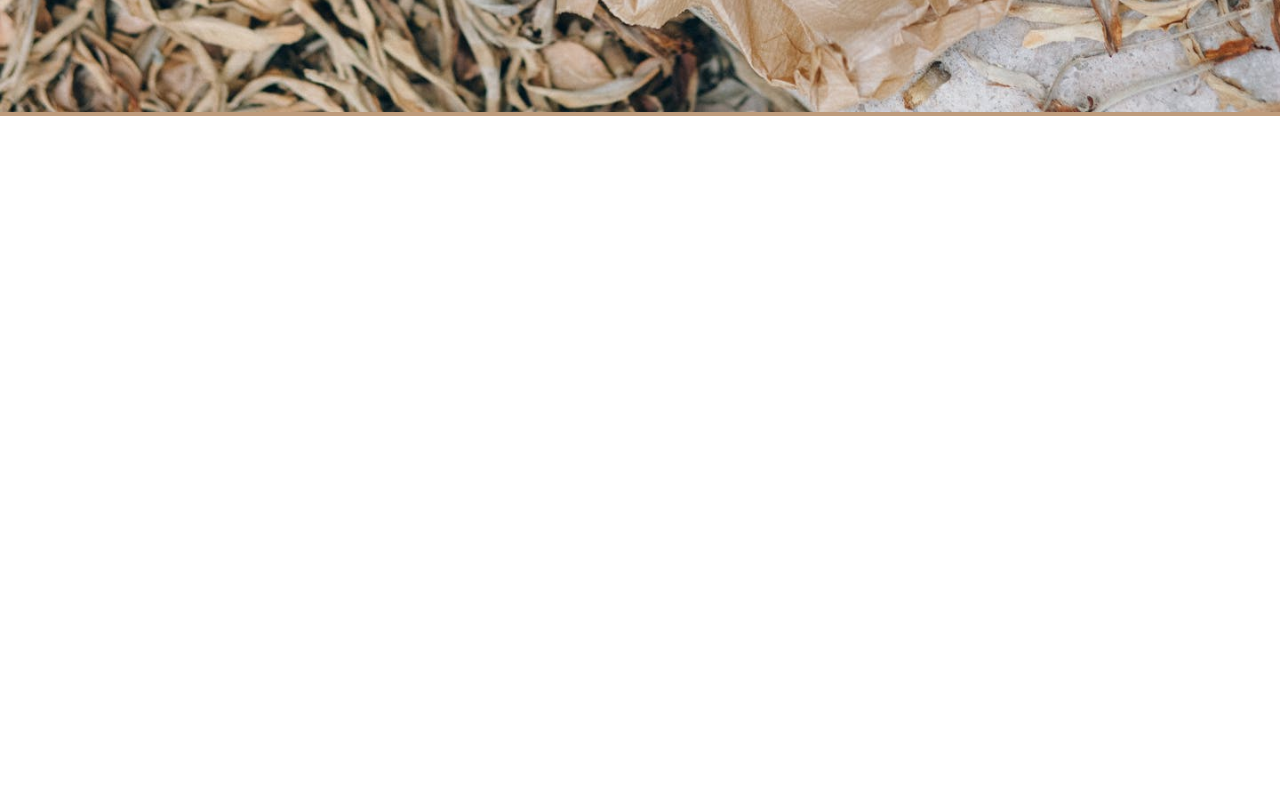
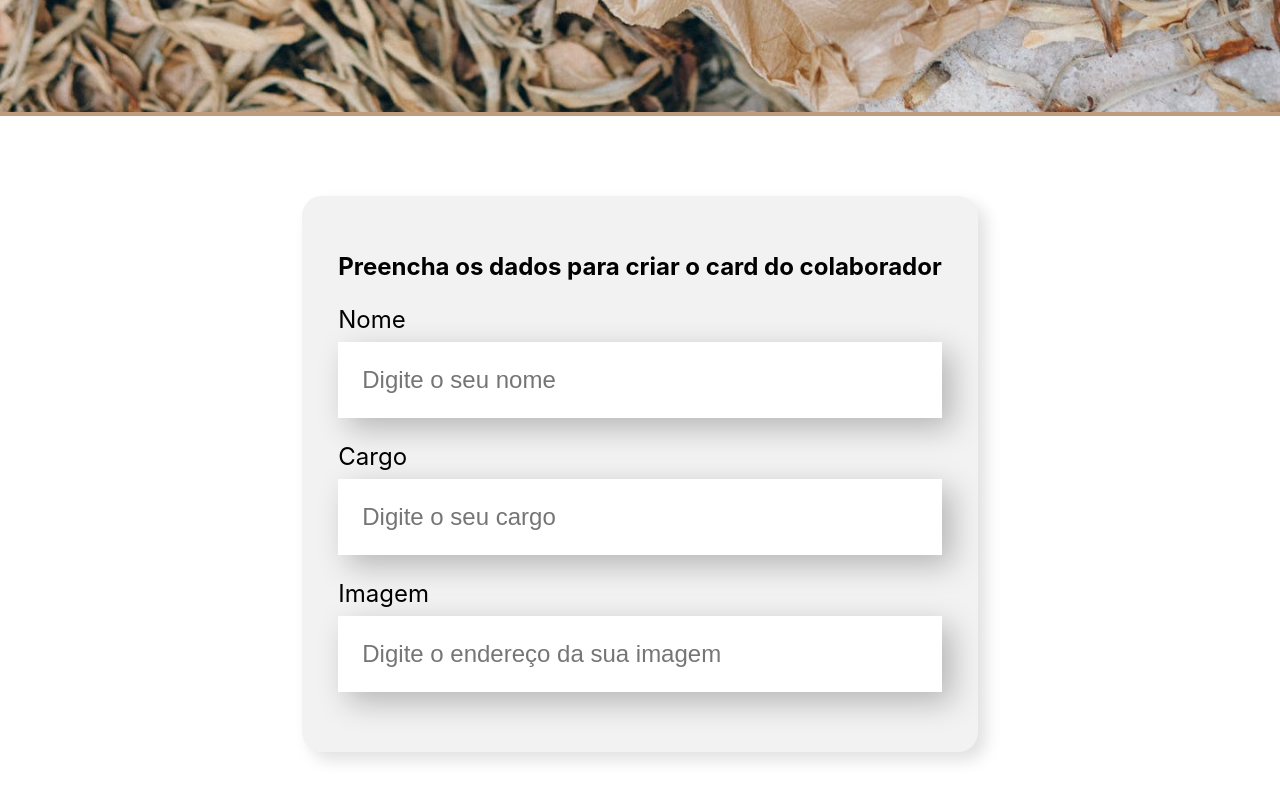
Before and after one commit to Enric0Mz/book-yourshelf, a JavaScript app: page / in a window 1280 px wide. Shown: the part 741-1541 px from the top of the page. Before the commit the page ends 857 px from the top, so only its background shows below. Built offline with nearby package versions, Linux system fonts and the light colour scheme; the HTML template or start-up script is replaced by a standard one.

Commit message:
feat: add `TextField` and `Form` component

```diff
--- a/src/App.js
+++ b/src/App.js
@@ -1,9 +1,12 @@
 import Banner from './components/Banner/Banner';
+import Form from './components/Form';
+import TextField from './components/TextField';
 
 function App() {
   return (
     <div className="App">
       <Banner />
+      <Form />
     </div>
   );
 }
--- /dev/null
+++ b/src/components/Form/Form.css
@@ -0,0 +1,13 @@
+.forms {
+    display: flex;
+    justify-content: center;
+    margin: 80px 0px;
+}
+
+.forms form {
+    max-width: 80%;
+    background-color: #F2F2F2;
+    border-radius: 20px;
+    padding: 36px 36px;
+    box-shadow: 8px 8px 16px rgb(0,0,0, 0.12);
+}
--- /dev/null
+++ b/src/components/Form/index.js
@@ -0,0 +1,17 @@
+import TextField from "../TextField"
+import "./Form.css"
+
+const Form = () => {
+    return (
+        <section className="forms">
+            <form>
+                <h2>Preencha os dados para criar o card do colaborador</h2>
+                <TextField label="Nome" placeholder="Digite o seu nome" />
+                <TextField label="Cargo" placeholder="Digite o seu cargo" />
+                <TextField label="Imagem" placeholder="Digite o endereço da sua imagem" />
+            </form>
+        </section>
+    )
+}
+
+export default Form
--- /dev/null
+++ b/src/components/TextField/TextField.css
@@ -0,0 +1,20 @@
+.text-field {
+    margin: 24px 0;
+
+}
+
+.text-field label {
+    display: block;
+    margin-bottom: 8px;
+    font-size: 24px;
+}
+
+.text-field input {
+    background-color: #FFF;
+    box-shadow: 10px 10px 30px rgba(0, 0, 0, 0.25);
+    width: 100%;
+    border: none;
+    font-size: 24px;
+    padding: 24px;
+    box-sizing: border-box;
+}
--- /dev/null
+++ b/src/components/TextField/index.js
@@ -0,0 +1,12 @@
+import "./TextField.css"
+
+const TextField = (props) => {
+    return (
+        <div className="text-field">
+            <label>{props.label}</label>
+            <input placeholder={props.placeholder} />
+        </div>
+    )
+}
+
+export default TextField;
```
